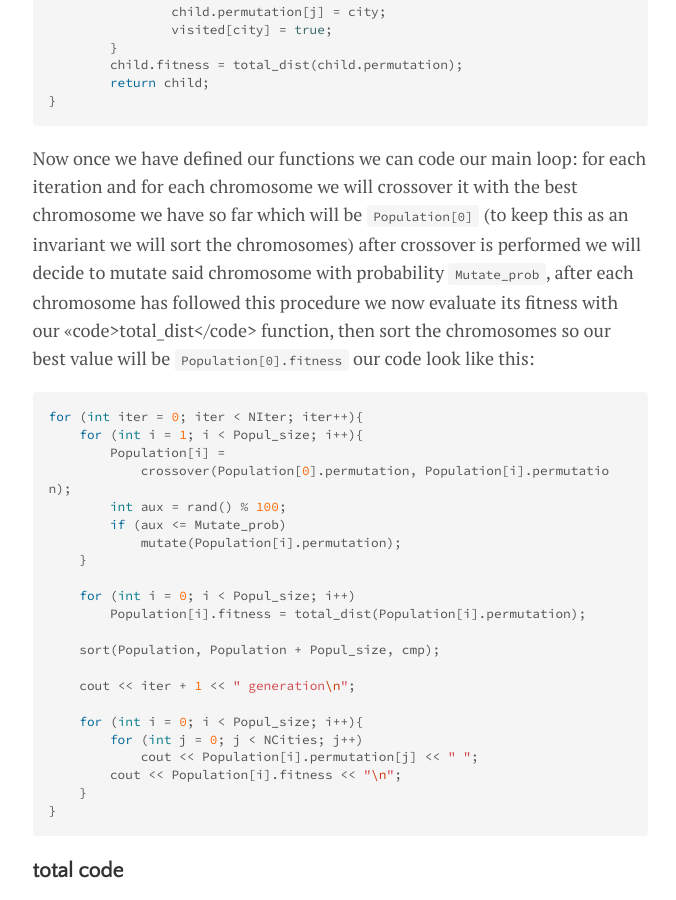
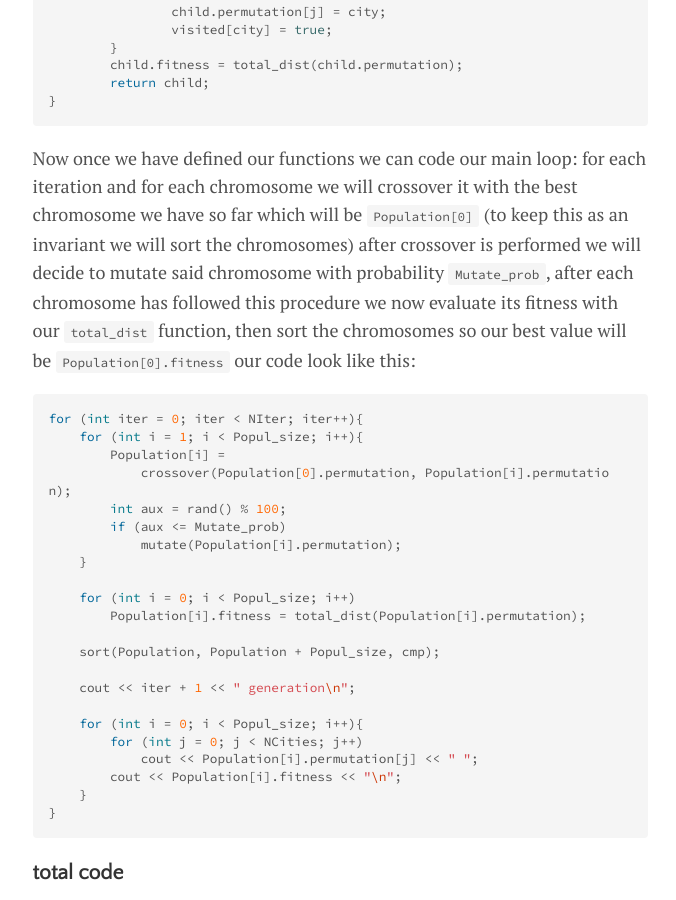
Before and after one commit to luisenriqueg/blog, a Jekyll site: the page built from _posts/2018-01-01-sample-post.md, in a window 1280 px wide and 900 px high, scrolled down 6519 px. Shown: the whole window, without its empty margins (300-976 px from the left). Built offline with Jekyll 4.4.1, drawn with Linux system fonts in a browser that asks for light colours; nearby versions of some CDN libraries; formulas are drawn with MathJax 3.

Commit message:
minor code tag change

````diff
--- a/_posts/2018-01-01-sample-post.md
+++ b/_posts/2018-01-01-sample-post.md
@@ -199,7 +199,7 @@ chromosome crossover(int* p1, int* p2){
 	return child;
 }
 ```
-Now once we have defined our functions we can code our main loop: for each iteration and for each chromosome we will crossover it with the best chromosome we have so far which will be  <code>Population[0]</code> (to keep this as an invariant we will sort the chromosomes) after crossover is performed we will decide to mutate said chromosome with probability <code>Mutate_prob</code>, after each chromosome has followed this procedure we now evaluate its fitness with our <<code>total_dist</code> function, then sort the chromosomes so our best value will be <code>Population[0].fitness</code> our code look like this:
+Now once we have defined our functions we can code our main loop: for each iteration and for each chromosome we will crossover it with the best chromosome we have so far which will be  <code>Population[0]</code> (to keep this as an invariant we will sort the chromosomes) after crossover is performed we will decide to mutate said chromosome with probability <code>Mutate_prob</code>, after each chromosome has followed this procedure we now evaluate its fitness with our <code>total_dist</code> function, then sort the chromosomes so our best value will be <code>Population[0].fitness</code> our code look like this:
 
 ```cpp
 for (int iter = 0; iter < NIter; iter++){
````
